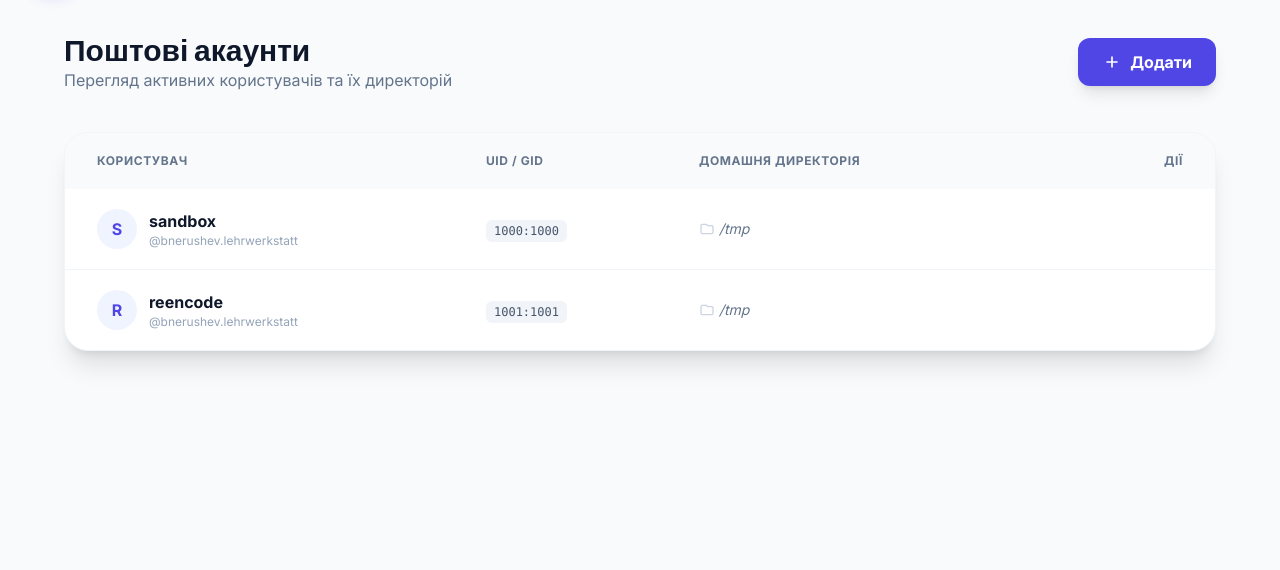
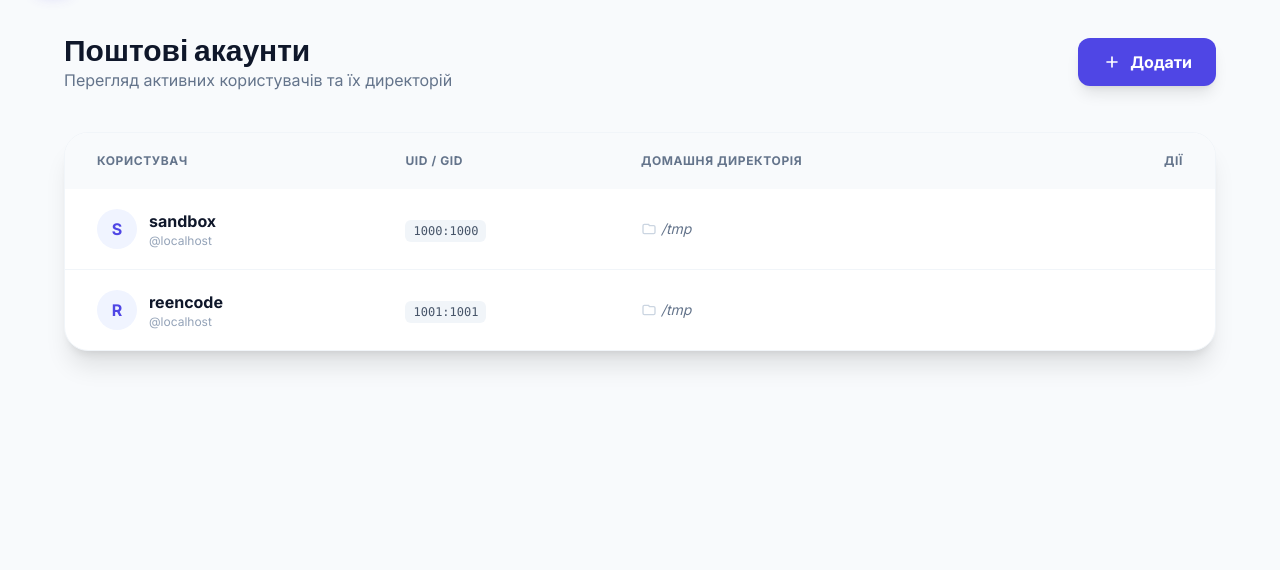
Before and after one commit to Bohdan-Nerushev/MailServiceAPI, a FastAPI app: page /ui/users in a window 1280 px wide. Shown: the part 66-636 px from the top of the page. Run offline with FastAPI, Linux system fonts and the light colour scheme; some libraries are stand-ins or nearby versions.

Commit message:
Fix: time display to local timezone and dynamic domain in UI

```diff
--- a/app/routes/mail.py
+++ b/app/routes/mail.py
@@ -5,10 +5,10 @@ from app.services import smtp_service, imap_service
 router = APIRouter(prefix="/mail", tags=["E-Mail"])
 
 class EmailSchema(BaseModel):
-    to: str = Field(..., examples=["vosadchuk@vo.lehrwerkstatt"])
+    to: str = Field(..., examples=["recipient@example.com"])
     subject: str = Field(..., examples=["Test-E-Mail"])
     body: str = Field(..., examples=["Dies ist eine Test-Nachricht vom Mail-Service."])
-    from_email: str = Field(None, examples=["bnerushev@bnerushev.lehrwerkstatt"])
+    from_email: str = Field(None, examples=["sender@example.com"])
 
 @router.post("/send")
 async def send_mail(email_data: EmailSchema):
--- a/app/routes/ui.py
+++ b/app/routes/ui.py
@@ -16,7 +16,8 @@ templates = Jinja2Templates(directory="app/templates")
 # Add global helpers to templates
 templates.env.globals.update({
     "now": datetime.now,
-    "os": os
+    "os": os,
+    "domain": os.getenv("DOMAIN", "localhost")
 })
 
 # --- Helpers ---
--- a/app/templates/users_list.html
+++ b/app/templates/users_list.html
@@ -41,7 +41,7 @@
                                 </div>
                                 <div>
                                     <div class="text-slate-900 font-bold">{{ user.username }}</div>
-                                    <div class="text-xs text-slate-400">@bnerushev.lehrwerkstatt</div>
+                                    <div class="text-xs text-slate-400">@{{ domain }}</div>
                                 </div>
                             </div>
                         </td>
@@ -64,7 +64,8 @@
                             <div
                                 class="flex justify-end space-x-3 opacity-0 group-hover:opacity-100 transition-opacity">
                                 <a href="/ui/change-password?user={{ user.username }}"
-                                    class="p-2 text-amber-600 hover:bg-amber-50 rounded-lg" title="{{ _('users_change_pass') }}">
+                                    class="p-2 text-amber-600 hover:bg-amber-50 rounded-lg"
+                                    title="{{ _('users_change_pass') }}">
                                     <svg class="w-5 h-5" fill="none" stroke="currentColor" viewBox="0 0 24 24">
                                         <path stroke-linecap="round" stroke-linejoin="round" stroke-width="2"
                                             d="M15 7a2 2 0 012 2m4 0a6 6 0 01-7.743 5.743L11 17H9v2H7v2H4a1 1 0 01-1-1v-2.586a1 1 0 01.293-.707l5.964-5.964A6 6 0 1121 9z">
@@ -72,7 +73,8 @@
                                     </svg>
                                 </a>
                                 <a href="/ui/delete-user?user={{ user.username }}"
-                                    class="p-2 text-rose-600 hover:bg-rose-50 rounded-lg" title="{{ _('users_delete') }}">
+                                    class="p-2 text-rose-600 hover:bg-rose-50 rounded-lg"
+                                    title="{{ _('users_delete') }}">
                                     <svg class="w-5 h-5" fill="none" stroke="currentColor" viewBox="0 0 24 24">
                                         <path stroke-linecap="round" stroke-linejoin="round" stroke-width="2"
                                             d="M19 7l-.867 12.142A2 2 0 0116.138 21H7.862a2 2 0 01-1.995-1.858L5 7m5 4v6m4-6v6m1-10V4a1 1 0 00-1-1h-4a1 1 0 00-1 1v3M4 7h16">
```
Also changed, not shown: app/services/imap_service.py (+5 -2 lines).
